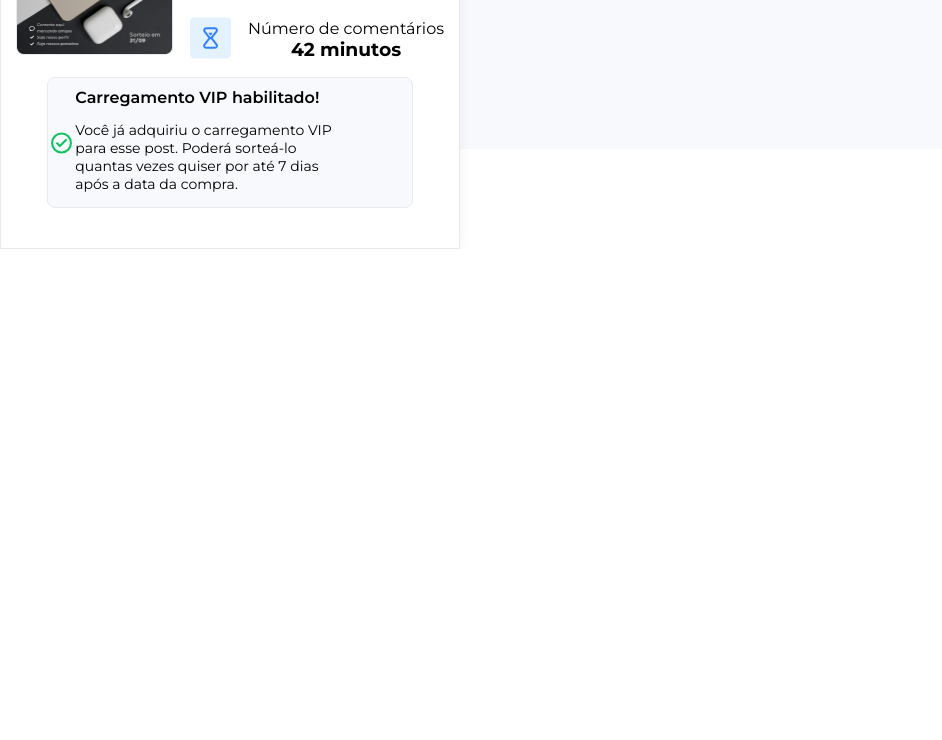
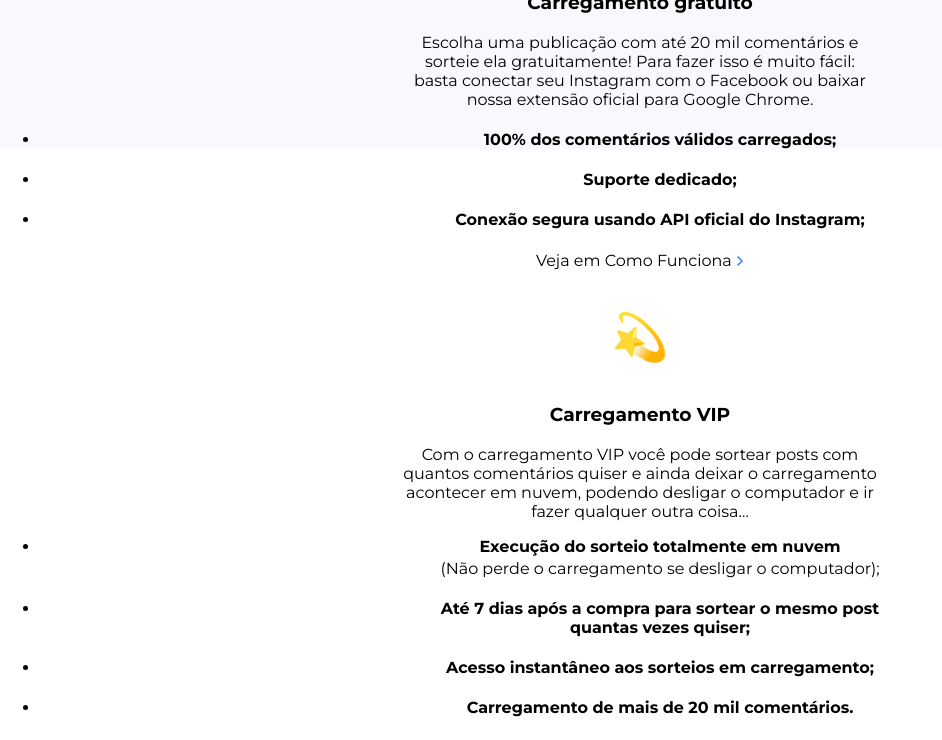
Before and after one commit to offpepe/dlweb-tests, a Next.js app: page / in a window 1280 px wide. Shown: the part 2500-3240 px from the top of the page, without its empty margins (0-942 px from the left). Before the commit the page ends 2749 px from the top, so only its background shows below. Built offline with nearby package versions, Linux system fonts and the light colour scheme.

Commit message:
feat: prizeDraw details to vip and free

```diff
--- /dev/null
+++ b/components/PrizeDrawDetails.jsx
@@ -0,0 +1,56 @@
+import style from '../styles/LoadingDescription.module.css';
+import Image from 'next/image';
+
+export default function PrizeDrawDetails({ vip }) {
+
+    const freeDescription = () => (
+    <p>
+    Escolha uma publicação com até 20 mil comentários e <br/> sorteie ela gratuitamente! Para fazer isso é muito fácil:<br/> basta conectar seu Instagram com o Facebook ou baixar <br/> nossa extensão oficial para Google Chrome.
+    </p>
+    );
+    const VIPdescription = () => (
+        <p>
+           Com o carregamento VIP você pode sortear posts com <br/> quantos comentários quiser e ainda deixar o carregamento <br/> acontecer em nuvem, podendo desligar o computador e ir <br/> fazer qualquer outra coisa…
+        </p>
+    );
+
+    const topics = () => (vip ? (<ul>
+        <li>
+            <h4 style={ { margin: '3px 0' } }>Execução do sorteio totalmente em nuvem</h4>
+            <p style={ { margin: '0' } }>(Não perde o carregamento se desligar o computador);</p>
+        </li>
+        <li>
+            <h4>Até 7 dias após a compra para sortear o mesmo post <br/> quantas vezes quiser;</h4>
+        </li>
+        <li>
+            <h4>Acesso instantâneo aos sorteios em carregamento;</h4>
+        </li>
+        <li>
+            <h4> Carregamento de mais de 20 mil comentários. </h4>
+        </li>
+    </ul>) : (
+        <ul>
+        <li>
+            <h4>100% dos comentários válidos carregados;</h4>
+        </li>
+        <li>
+            <h4>Suporte dedicado;</h4>
+        </li>
+        <li>
+            <h4>Conexão segura usando API oficial do Instagram;</h4>
+        </li>
+    </ul>
+    ))
+
+    return (
+        <section className={ style.FreeDrawDetails }>
+            <h2>{ vip ? '💫' : '🎉' }</h2>
+            <div className={ style.FreeDrawDetailsContent }>
+                <h3> { `Carregamento ${ vip ? 'VIP' : 'gratuito'}` } </h3>
+                { vip ? VIPdescription() : freeDescription()  }
+            </div>
+            { topics() }
+            <a href="#howItWorks"  > Veja em Como Funciona <Image src="/arrow.svg" width="8px" height="10px" alt="arrow vector" /> </a>
+        </section>
+    )
+}
```
